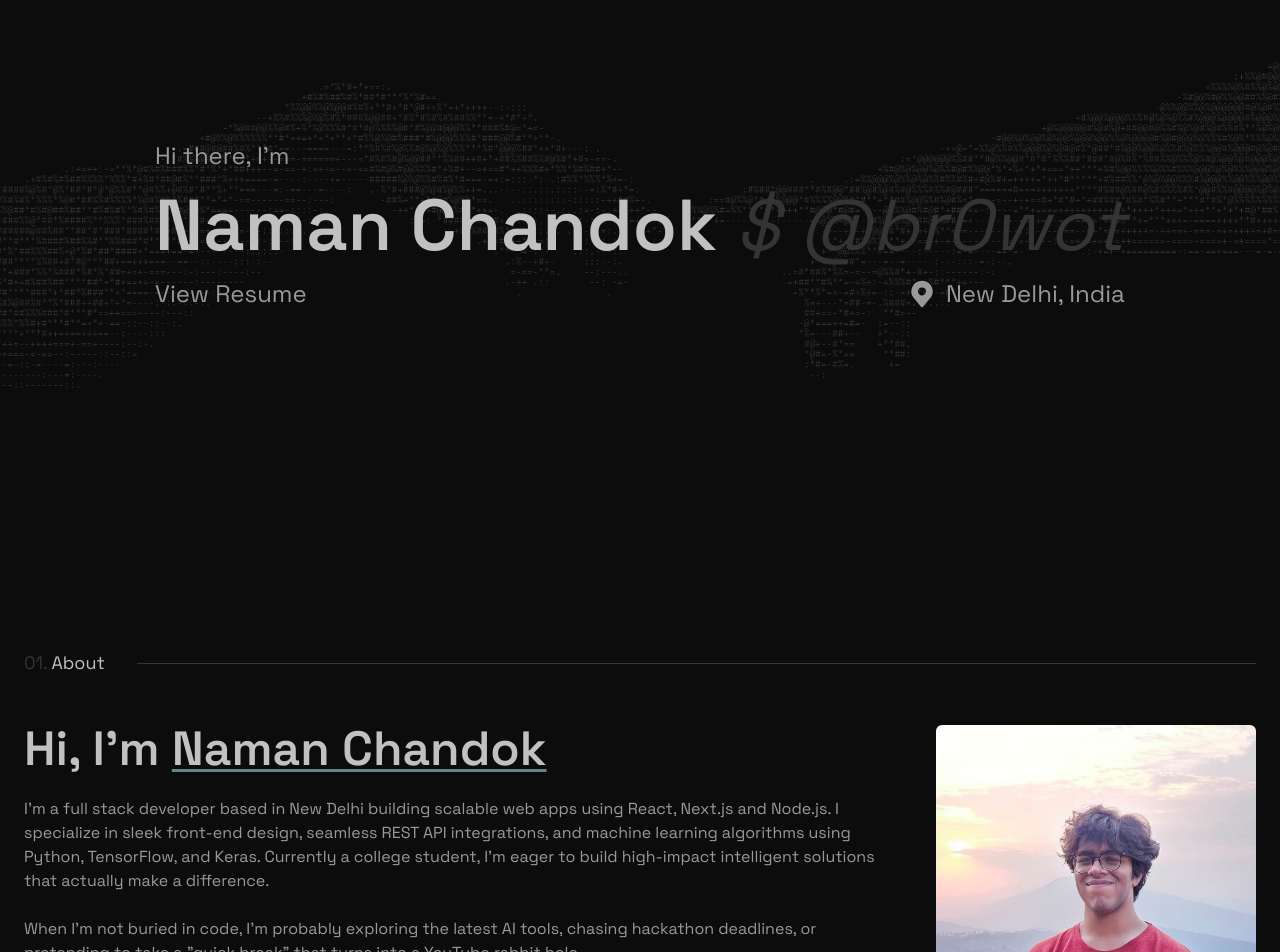
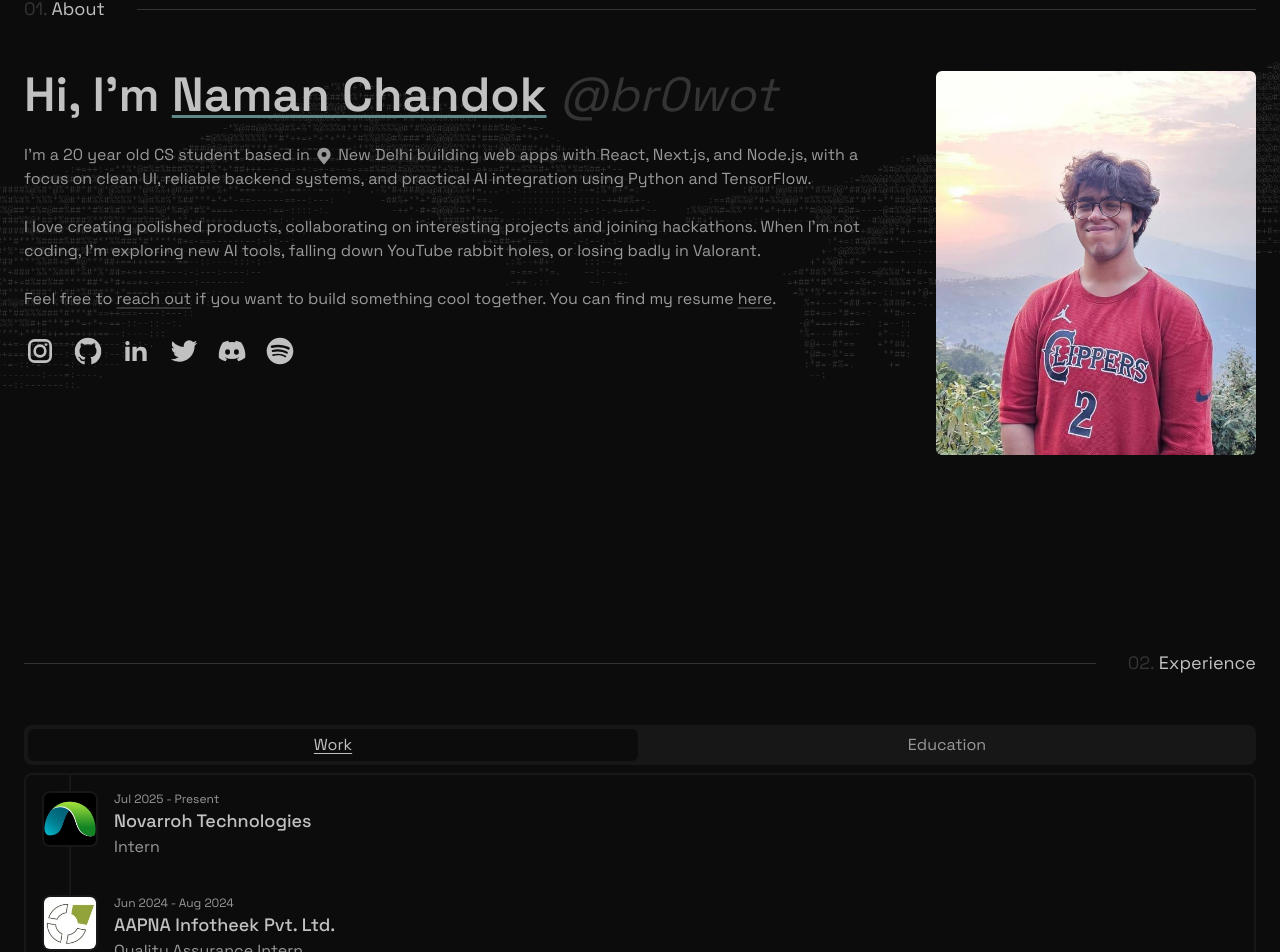
Before and after one commit to NamanChandok/namanchandok.github.io, a Next.js app: page / in a window 1280 px wide. Shown: the part 175-1127 px from the top of the page. Built offline with nearby package versions, Linux system fonts and the light colour scheme.

Commit message:
Replace Hero with About

```diff
--- a/app/page.tsx
+++ b/app/page.tsx
@@ -2,7 +2,6 @@
 import { ReactLenis, useLenis } from "lenis/react";
 import Hero from "@/components/Hero";
 import Navbar from "@/components/Navbar";
-import About from "@/components/About";
 import CursorTrailer from "@/components/CursorTrailer";
 import Skills from "@/components/Skills";
 import Projects from "@/components/Projects";
@@ -20,10 +19,9 @@ export default function Home() {
       <main className="font-sans">
         <Hero />
         <div className="space-y-20">
-          <About />
           <Experience />
+          <Projects />
           <Skills />
-          <Projects />
           <Contact />
         </div>
       </main>
--- a/components/About.tsx
+++ /dev/null
@@ -1,45 +0,0 @@
-import Image from "next/image";
-import SocialIcons from "./SocialIcons";
-export default function About() {
-  return (
-    <section id="about" className="max-w-7xl mx-auto p-6 space-y-12">
-      <div className="flex gap-8 items-center">
-        <p className="shrink-0 text-lg">
-          <span className="text-muted">01.</span> About
-        </p>
-        <hr className="w-full border-muted" />
-      </div>
-      <div className="flex flex-col md:flex-row-reverse gap-12">
-        <Image
-          className="w-56 self-center h-56 md:w-80 md:h-96 rounded-full md:rounded-md shrink-0 object-cover"
-          src="/photo.jpeg"
-          width={500}
-          height={500}
-          alt="Naman Chandok"
-        />
-        <div className="space-y-6">
-          <h2 className="font-semibold text-4xl md:text-5xl">
-            Hi, I&apos;m{" "}
-            <span className="underline underline-offset-4 decoration-3 decoration-accent">
-              Naman Chandok
-            </span>
-          </h2>
-          <p className="text-secondary">
-            I&apos;m a full stack developer based in New Delhi building scalable
-            web apps using React, Next.js and Node.js. I specialize in sleek
-            front-end design, seamless REST API integrations, and machine
-            learning algorithms using Python, TensorFlow, and Keras. Currently a
-            college student, I&apos;m eager to build high-impact intelligent
-            solutions that actually make a difference.
-            <br />
-            <br />
-            When I&apos;m not buried in code, I&apos;m probably exploring the
-            latest AI tools, chasing hackathon deadlines, or pretending to take
-            a &quot;quick break&quot; that turns into a YouTube rabbit hole.
-          </p>
-          <SocialIcons />
-        </div>
-      </div>
-    </section>
-  );
-}
--- a/components/Contact.tsx
+++ b/components/Contact.tsx
@@ -87,8 +87,7 @@ export default function Contact() {
       <small className="leading-loose text-secondary">
         Built with <b>Next.js</b> and <b>Tailwind CSS</b>, deployed with{" "}
         <b>Github</b>.
-        <br /> © {new Date().getFullYear()} <b>Naman Chandok</b>. All Rights
-        Reserved.
+        <br /> © {new Date().getFullYear()} <b>Naman Chandok</b>.
       </small>
     </section>
   );
--- a/components/Hero.tsx
+++ b/components/Hero.tsx
@@ -1,33 +1,53 @@
 import Link from "next/link";
+import Image from "next/image";
+import SocialIcons from "./SocialIcons";
+import { useState } from "react";
+import { useLenis } from "lenis/react";
 
 export default function Hero() {
+  const lenis = useLenis();
+  const calculateAge = () => {
+    const current = Date.now();
+    const birthDate = new Date("2004-12-10");
+    return Math.floor(
+      (current - birthDate.getTime()) / (1000 * 60 * 60 * 24 * 365.25),
+    );
+  };
+
+  const [age] = useState<number>(() => calculateAge());
+
   return (
     <section
-      className="h-screen w-screen content-center bg-[url(/mobilebg.png)] md:bg-[url(/bg.png)] p-6 bg-cover md:bg-contain bg-no-repeat bg-center"
+      className="min-h-screen w-full content-center bg-[url(/mobilebg.png)] md:bg-[url(/bg.png)] bg-cover md:bg-contain bg-no-repeat bg-center pt-20 md:pt-0"
       id="home"
     >
-      <div className="mx-auto md:w-max flex flex-col gap-2">
-        <p className="text-xl md:text-2xl text-secondary" id="subtitle">
-          Hi there, I&apos;m
+      <div className="max-w-7xl mx-auto p-6 space-y-12">
+        <div className="flex gap-8 items-center">
+          <p className="shrink-0 text-lg">
+            <span className="text-muted">01.</span> About
           </p>
-        <h1
-          className="text-5xl md:text-7xl leading-tight font-semibold flex flex-col md:flex-row"
-          id="title"
-        >
-          <span>Naman Chandok&nbsp;</span>
-          <i className="text-muted font-normal">$ @br0wot</i>
-        </h1>
-        <div className="flex flex-col md:flex-row justify-between gap-2">
-          <Link
-            href="https://docs.google.com/document/d/14uKJW6Xv5lxFtsOCv4H1ggWbsm3HZOSQpp7KCxWiIwE/view"
-            target="_blank"
-            className="decoration-transparent text-xl md:text-2xl text-secondary hover:text-foreground hover:decoration-accent transition underline decoration-2 underline-offset-4 md:self-end"
-          >
-            View Resume
-          </Link>
-          <p className="text-xl md:text-2xl text-secondary flex items-center gap-2">
+          <hr className="w-full border-muted" />
+        </div>
+        <div className="flex flex-col md:flex-row-reverse gap-12">
+          <Image
+            className="w-56 self-center h-56 md:w-80 md:h-96 rounded-full md:rounded-md shrink-0 object-cover"
+            src="/photo.jpeg"
+            width={500}
+            height={500}
+            alt="Naman Chandok"
+          />
+          <div className="space-y-6">
+            <h2 className="font-semibold text-4xl md:text-5xl">
+              Hi, I&apos;m{" "}
+              <span className="underline underline-offset-4 decoration-3 decoration-accent">
+                Naman Chandok
+              </span>{" "}
+              <i className="text-muted font-normal">@br0wot</i>
+            </h2>
+            <p className="text-secondary">
+              I&apos;m a {age} year old CS student based in{" "}
               <svg
-              className="w-8 h-8 inline"
+                className="w-5 h-5 inline"
                 aria-hidden="true"
                 xmlns="http://www.w3.org/2000/svg"
                 width="24"
@@ -36,13 +56,44 @@ export default function Hero() {
                 viewBox="0 0 24 24"
               >
                 <path
-                fillRule="evenodd"
+                  fill-rule="evenodd"
                   d="M11.906 1.994a8.002 8.002 0 0 1 8.09 8.421 7.996 7.996 0 0 1-1.297 3.957.996.996 0 0 1-.133.204l-.108.129c-.178.243-.37.477-.573.699l-5.112 6.224a1 1 0 0 1-1.545 0L5.982 15.26l-.002-.002a18.146 18.146 0 0 1-.309-.38l-.133-.163a.999.999 0 0 1-.13-.202 7.995 7.995 0 0 1 6.498-12.518ZM15 9.997a3 3 0 1 1-5.999 0 3 3 0 0 1 5.999 0Z"
-                clipRule="evenodd"
+                  clip-rule="evenodd"
                 />
-            </svg>
-            <span>New Delhi, India</span>
+              </svg>{" "}
+              New Delhi building web apps with React, Next.js, and Node.js, with
+              a focus on clean UI, reliable backend systems, and practical AI
+              integration using Python and TensorFlow.
+              <br />
+              <br />I love creating polished products, collaborating on
+              interesting projects and joining hackathons. When I&apos;m not
+              coding, I&apos;m exploring new AI tools, falling down YouTube
+              rabbit holes, or losing badly in Valorant.
+              <br />
+              <br />
+              Feel free to{" "}
+              <Link
+                href="#contact"
+                onClick={() => {
+                  lenis?.scrollTo("#contact");
+                }}
+                className="underline underline-offset-3 decoration-2 decoration-muted hover:decoration-accent transition-all"
+              >
+                reach out
+              </Link>{" "}
+              if you want to build something cool together. You can find my
+              resume{" "}
+              <Link
+                href="https://docs.google.com/document/d/14uKJW6Xv5lxFtsOCv4H1ggWbsm3HZOSQpp7KCxWiIwE/view"
+                target="_blank"
+                className="underline underline-offset-3 decoration-2 decoration-muted hover:decoration-accent transition-all"
+              >
+                here
+              </Link>
+              .
             </p>
+            <SocialIcons />
+          </div>
         </div>
       </div>
     </section>
--- a/components/Projects.tsx
+++ b/components/Projects.tsx
@@ -4,10 +4,10 @@ export default function Projects() {
   return (
     <section id="projects" className="max-w-7xl mx-auto p-6 space-y-12">
       <div className="flex gap-8 items-center">
+        <p className="shrink-0 text-lg">
+          <span className="text-muted">03.</span> Projects
+        </p>
         <hr className="w-full border-muted" />
-        <p className="shrink-0 text-lg">
-          <span className="text-muted">04.</span> Projects
-        </p>
       </div>
       <div className="flex flex-col md:flex-row justify-between items-center gap-6">
         <h2 className="font-semibold text-3xl md:text-4xl">
--- a/components/Skills.tsx
+++ b/components/Skills.tsx
@@ -6,10 +6,10 @@ export default function Skills() {
       className="max-w-7xl mx-auto p-6 space-y-12 text-center md:text-left"
     >
       <div className="flex gap-8 items-center">
+        <hr className="w-full border-muted" />
         <p className="shrink-0 text-lg">
-          <span className="text-muted">03.</span> Skills
+          <span className="text-muted">04.</span> Skills
         </p>
-        <hr className="w-full border-muted" />
       </div>
       <div className="flex flex-col md:flex-row justify-between items-center gap-12">
         <h2 className="font-semibold text-2xl md:text-3xl md:w-2/7">
```
Also changed, not shown: components/Navbar.tsx (+11 -21 lines). Lines whose indentation alone changed are shown as unchanged.
